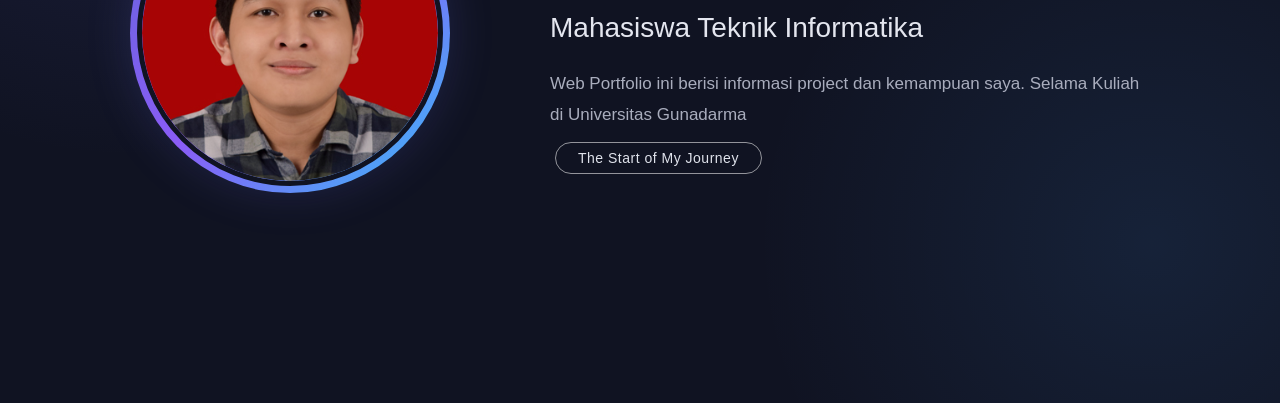
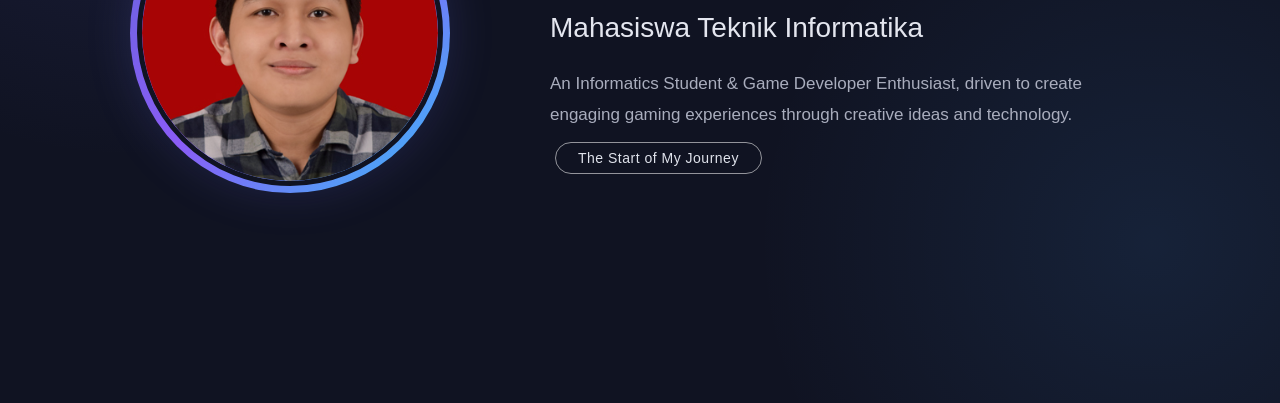
Before and after one commit to lerrysisiput-source/profile, a plain HTML site: page index.html in a window 1280 px wide. Shown: the part 397-800 px from the top of the page. Drawn offline with Linux system fonts and the light colour scheme.

Commit message:
Add files via upload

```diff
--- a/index.html
+++ b/index.html
@@ -50,8 +50,8 @@
                     </h2>
 
                     <p class="description">
-                        Web Portfolio ini berisi informasi project dan kemampuan saya.
-                        Selama Kuliah di Universitas Gunadarma
+                        An Informatics Student & Game Developer Enthusiast,
+                        driven to create engaging gaming experiences through creative ideas and technology.
                     </p>
 
                     <p class="journey">
```
